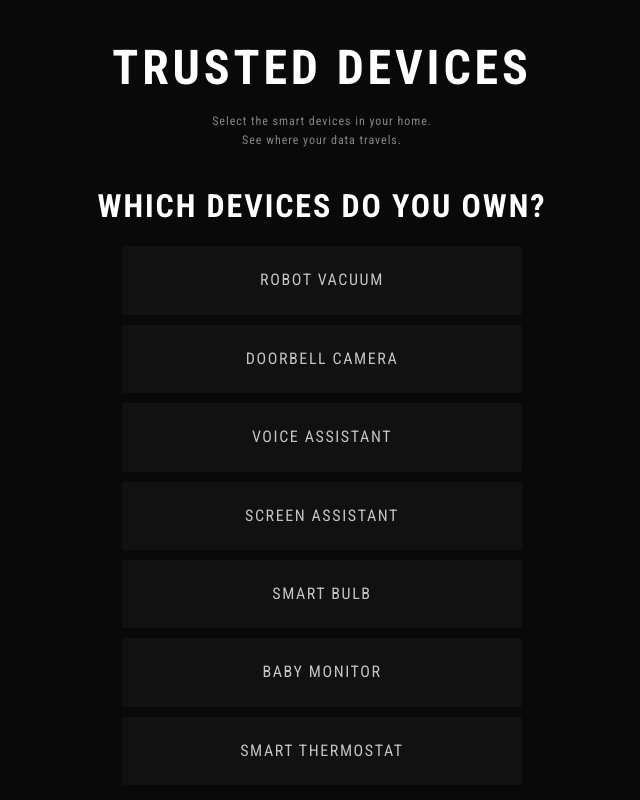
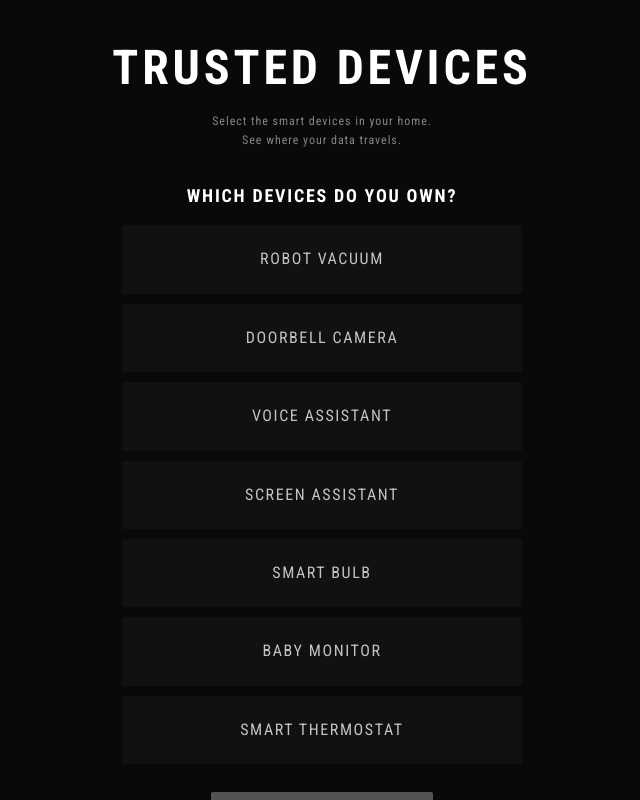
Before and after one commit to kristinmariakr/your-home-their-eyes, a Next.js app: page / in a window 1280 px wide. Shown: the whole page, without its empty margins (318-958 px from the left). Built offline with nearby package versions, Linux system fonts and the light colour scheme.

Commit message:
Reduce 'which devices' prompt to smaller size
Co-Authored-By: Claude Sonnet 4.6 <noreply@anthropic.com>

```diff
--- a/app/DiagramClient.tsx
+++ b/app/DiagramClient.tsx
@@ -269,7 +269,7 @@ export default function DiagramClient() {
             Select the smart devices in your home.<br/>See where your data travels.
           </div>
         </div>
-        <div style={{fontSize:'clamp(22px,6vw,32px)',fontWeight:700,letterSpacing:'0.06em',color:'#ffffff',textTransform:'uppercase',marginBottom:16}}>
+        <div style={{fontSize:'clamp(14px,4vw,18px)',fontWeight:700,letterSpacing:'0.1em',color:'#ffffff',textTransform:'uppercase',marginBottom:16}}>
           Which devices do you own?
         </div>
         <div style={{display:'grid',gridTemplateColumns:'1fr',gap:10,width:'100%',maxWidth:400,marginBottom:28}}>
```
